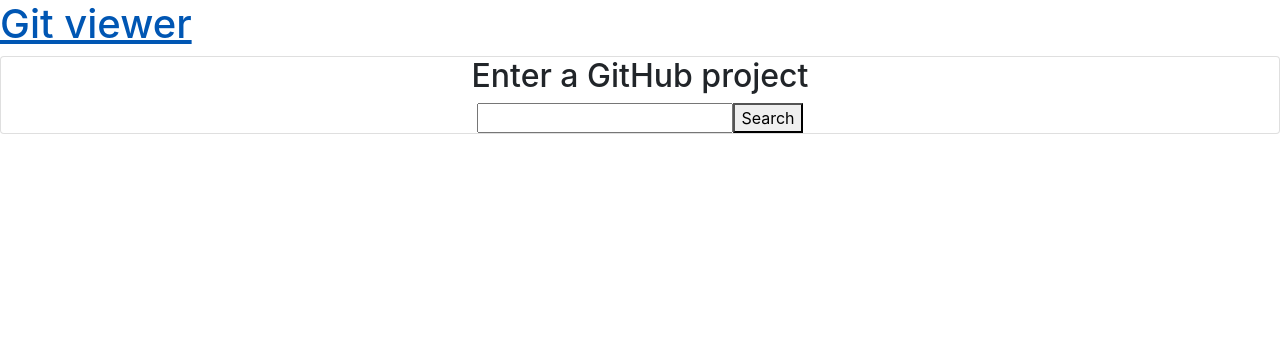
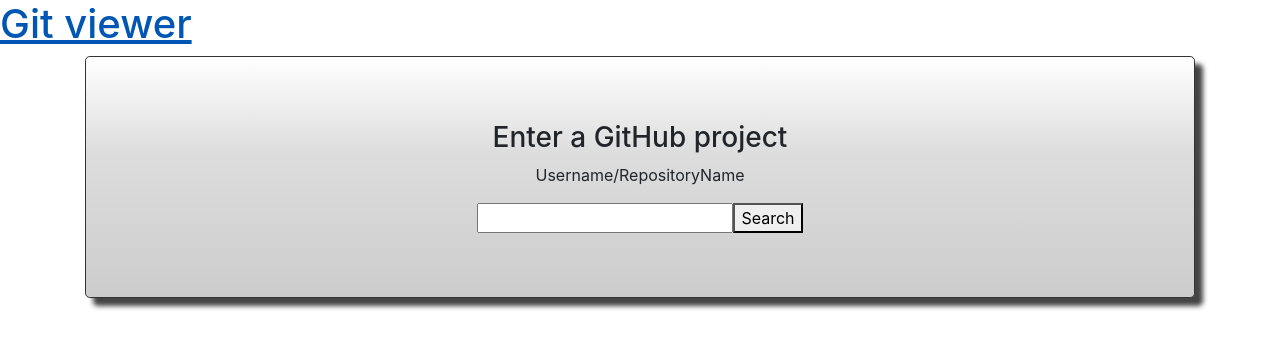
Before and after one commit to DupuyAntoine/git_viewer, a React (Create React App) app in the folder git-viewer/: page / in a window 1280 px wide. Shown: the top 348 px of the page. Built offline with nearby package versions, Linux system fonts and the light colour scheme.

Commit message:
style: change some names

```diff
--- a/git-viewer/src/components/Project/Project.js
+++ b/git-viewer/src/components/Project/Project.js
@@ -33,7 +33,7 @@
     */
     renderCommit(commit) {
         return (
-            <div key={commit.url} className="commit" id={commit.url} >
+            <div key={commit.url} className="common" id={commit.url} >
                 <ul>
                 <a href={commit.html_url}>
                     Link to commit url
--- a/git-viewer/src/components/Project/SearchProject.js
+++ b/git-viewer/src/components/Project/SearchProject.js
@@ -1,5 +1,6 @@
 import React from 'react';
 import { browserHistory as history } from 'react-router';
+import styles from '../../styles/Render.css'
 
 /*
 This component displays a form where the user can enter a GitHub project
@@ -19,13 +20,16 @@
 
     render() {
         return (
-            <div className="card mb-3">
-                <div className="renderPrincipal">
-                    <h2>Enter a GitHub project</h2>
-                    <form onSubmit={this._handleSubmit}>
-                        <input ref="projectInput" type="text" />
-                        <button>Search</button>
-                    </form>
+            <div className="container">
+                <div class="jumbotron common">
+                    <div className="renderPrincipal">
+                        <h3>Enter a GitHub project</h3>
+                        <p>Username/RepositoryName</p>
+                        <form onSubmit={this._handleSubmit}>
+                            <input ref="projectInput" type="text" />
+                            <button>Search</button>
+                        </form>
+                    </div>
                 </div>
             </div>
         );
--- a/git-viewer/src/styles/Render.css
+++ b/git-viewer/src/styles/Render.css
@@ -1,9 +1,8 @@
 .renderPrincipal {
     text-align: center;
-    height: 70%;
 }
 
-.commit {
+.common {
     width: 100%;
     border: 1px solid #333;
     box-shadow: 8px 8px 5px #444;
```
